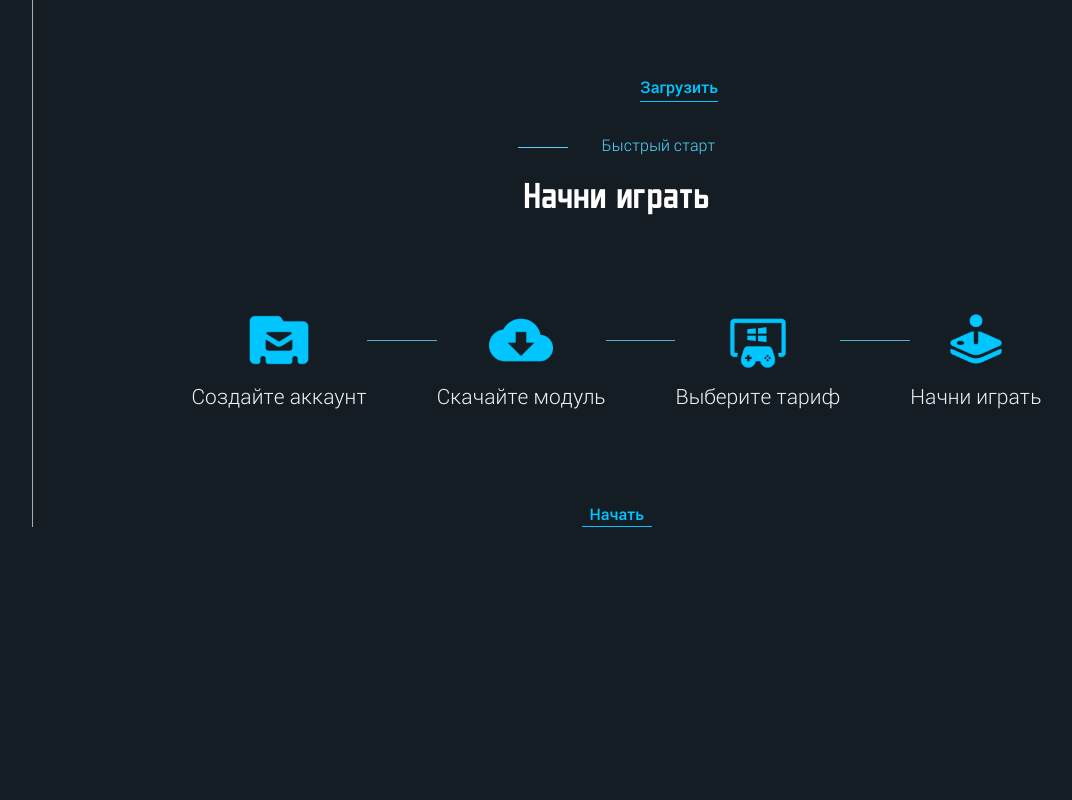
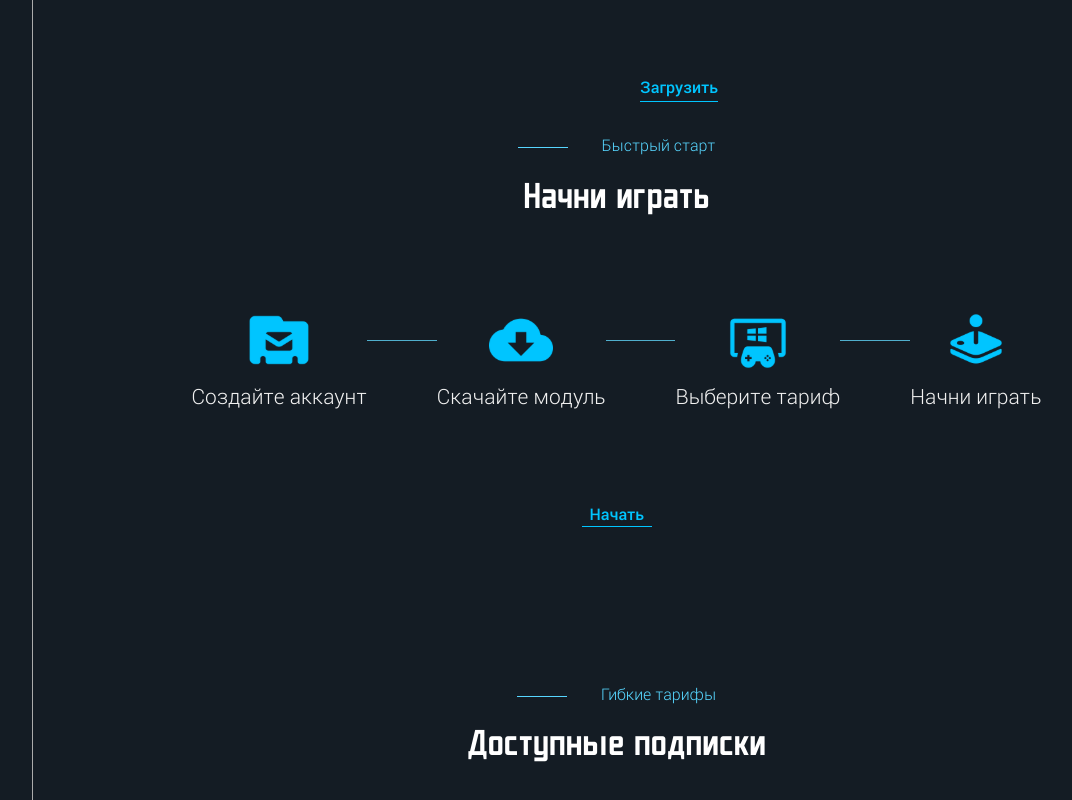
Before and after one commit to Mighty-Lion/Warplaycloud, a React (Vite) app: page / in a window 1280 px wide. Shown: the part 1356-2156 px from the top of the page, without its empty margins (24-1096 px from the left). Before the commit the page ends 2037 px from the top, so only its background shows below. Built offline with nearby package versions, Linux system fonts and the light colour scheme.

Commit message:
dev Rates

```diff
--- a/src/components/Content/index.tsx
+++ b/src/components/Content/index.tsx
@@ -1,12 +1,14 @@
 import { Cloud } from '@/components/Content/partials/Cloud';
 import { ContentContainer } from '@/components/Content/index.styles';
-import {Begin} from "@/components/Content/partials/Begin";
+import { Begin } from '@/components/Content/partials/Begin';
+import { Rates } from '@/components/Content/partials/Rates';
 
 export function Content() {
   return (
     <ContentContainer>
       <Cloud />
       <Begin />
+      <Rates />
     </ContentContainer>
   );
 }
--- a/src/components/Content/partials/Begin/index.tsx
+++ b/src/components/Content/partials/Begin/index.tsx
@@ -20,29 +20,7 @@ import CreateAcc from '@/assets/images/svg/createAcc.svg';
 import StartPlaying from '@/assets/images/svg/start-playing.svg';
 import DownloadTheModule from '@/assets/images/svg/download-the-module.svg';
 import Choose from '@/assets/images/svg/choose.svg';
-
-const beginVariants = {
-  visible: {
-    opacity: 1,
-    x: 0,
-    transition: {
-      duration: 1,
-      staggerChildren: 0.15,
-      delayChildren: 0.05,
-      staggerDirection: 1,
-    },
-  },
-  hidden: {
-    opacity: 0,
-    x: '100vw',
-    transition: {
-      duration: 1,
-      staggerChildren: 0.15,
-      delayChildren: 0.05,
-      staggerDirection: 1,
-    },
-  },
-};
+import { slidingVariants } from '@/components/Content/variants';
 
 const guideVariants = {
   visible: {
@@ -92,19 +70,19 @@ export function Begin() {
       <BeginContainer
         initial="hidden"
         animate={controlsBegin}
-        variants={beginVariants}
+        variants={slidingVariants}
       >
         <BeginThemeWrapper>
-          <BlockTheme variants={beginVariants}>Быстрый старт</BlockTheme>
+          <BlockTheme variants={slidingVariants}>Быстрый старт</BlockTheme>
         </BeginThemeWrapper>
         <BlockTitle
           marginBottom="93px"
           mobileMarginBottom="87px"
-          variants={beginVariants}
+          variants={slidingVariants}
         >
           Начни играть
         </BlockTitle>
-        <motion.div variants={beginVariants}>
+        <motion.div variants={slidingVariants}>
           <BeginGuide
             initial="hidden"
             animate={controlsGuide}
@@ -143,7 +121,7 @@ export function Begin() {
             </BeginElement>
           </BeginGuide>
         </motion.div>
-        <BeginLink to="/" variants={beginVariants}>
+        <BeginLink to="/" variants={slidingVariants}>
           Начать
         </BeginLink>
       </BeginContainer>
--- a/src/components/Content/partials/Cloud/index.tsx
+++ b/src/components/Content/partials/Cloud/index.tsx
@@ -1,39 +1,19 @@
-import { MotionProps, useAnimation, useInView } from 'framer-motion';
+import { useAnimation, useInView } from 'framer-motion';
 import { useEffect, useRef } from 'react';
 import {
   CloudContainer,
   CloudImg,
   CloudImgWrapper,
   CloudLink,
-  CloudRightWrapper, CloudThemeWrapper,
+  CloudRightWrapper,
+  CloudThemeWrapper,
 } from '@/components/Content/partials/Cloud/index.styles';
 import CloudImage from '@/assets/images/png/cloud.png';
 import { CloudDescription } from '@/components/Content/partials/Cloud/partials/CloudDescription';
 import { BlockTheme } from '@/components/BlockTheme';
 import { BlockTitle } from '@/components/BlockTitle';
+import { slidingVariants } from '@/components/Content/variants';
 
-const cloudVariants = {
-  visible: {
-    opacity: 1,
-    x: 0,
-    transition: {
-      duration: 1,
-      staggerChildren: 0.15,
-      delayChildren: 0.05,
-      staggerDirection: 1,
-    },
-  },
-  hidden: (custom: boolean) => ({
-    opacity: 0,
-    x: custom ? '-100vw' : '100vw',
-    transition: {
-      duration: 1,
-      staggerChildren: 0.15,
-      delayChildren: 0.05,
-      staggerDirection: 1,
-    },
-  }),
-};
 export function Cloud() {
   const ref = useRef(null);
   const isInView = useInView(ref, { once: true });
@@ -52,7 +32,7 @@ export function Cloud() {
         initial="hidden"
         animate={controls}
         custom
-        variants={cloudVariants}
+        variants={slidingVariants}
         desktop
       >
         <CloudImg src={CloudImage} />
@@ -60,31 +40,31 @@ export function Cloud() {
       <CloudRightWrapper
         initial="hidden"
         animate={controls}
-        variants={cloudVariants}
+        variants={slidingVariants}
       >
         <CloudThemeWrapper>
-          <BlockTheme variants={cloudVariants}>Облачный гейминг</BlockTheme>
+          <BlockTheme variants={slidingVariants}>Облачный гейминг</BlockTheme>
         </CloudThemeWrapper>
         <BlockTitle
           marginBottom="60px"
           mobileMarginBottom="61px"
-          variants={cloudVariants}
+          variants={slidingVariants}
         >
           Как это работает
         </BlockTitle>
-        <CloudDescription variants={cloudVariants}>
+        <CloudDescription variants={slidingVariants}>
           Наши сервера запускают игру, и передают вам картинку, которой вы
           можете управлять в реальном времени!
         </CloudDescription>
-        <CloudImgWrapper variants={cloudVariants} layoutId="mobile" mobile>
+        <CloudImgWrapper variants={slidingVariants} layoutId="mobile" mobile>
           <CloudImg src={CloudImage} />
         </CloudImgWrapper>
-        <CloudDescription variants={cloudVariants}>
+        <CloudDescription variants={slidingVariants}>
           Приложение запустится на ПК с процессором от 1.5 GHz , от 1 Gb RAM и
           доступом в интернет от 15 мбит/с на всех операционых системах Windows
           7, 8, 10 MacOS и Linux .
         </CloudDescription>
-        <CloudLink to="/" variants={cloudVariants}>
+        <CloudLink to="/" variants={slidingVariants}>
           Загрузить
         </CloudLink>
       </CloudRightWrapper>
--- a/src/components/Content/partials/Rates/index.styles.ts
+++ b/src/components/Content/partials/Rates/index.styles.ts
@@ -0,0 +1,12 @@
+import styled from '@emotion/styled';
+
+export const RatesContainer = styled.div`
+  display: flex;
+  flex-direction: column;
+  align-items: center;
+  justify-content: center;
+`;
+export const RatesThemeWrapper = styled.div`
+  margin-left: 50px;
+  margin-bottom: 13px;
+`;
--- a/src/components/Content/partials/Rates/index.tsx
+++ b/src/components/Content/partials/Rates/index.tsx
@@ -0,0 +1,24 @@
+import {
+  RatesContainer,
+  RatesThemeWrapper,
+} from '@/components/Content/partials/Rates/index.styles';
+import { BlockTheme } from '@/components/BlockTheme';
+import { slidingVariants } from '@/components/Content/variants';
+import { BlockTitle } from '@/components/BlockTitle';
+
+export function Rates() {
+  return (
+    <RatesContainer>
+      <RatesThemeWrapper>
+        <BlockTheme variants={slidingVariants}>Гибкие тарифы</BlockTheme>
+      </RatesThemeWrapper>
+      <BlockTitle
+        marginBottom="80px"
+        mobileMarginBottom="58px"
+        variants={slidingVariants}
+      >
+        Доступные подписки
+      </BlockTitle>
+    </RatesContainer>
+  );
+}
--- /dev/null
+++ b/src/components/Content/variants.ts
@@ -0,0 +1,22 @@
+export const slidingVariants = {
+  visible: {
+    opacity: 1,
+    x: 0,
+    transition: {
+      duration: 1,
+      staggerChildren: 0.15,
+      delayChildren: 0.05,
+      staggerDirection: 1,
+    },
+  },
+  hidden: (custom: boolean) => ({
+    opacity: 0,
+    x: custom ? '-100vw' : '100vw',
+    transition: {
+      duration: 1,
+      staggerChildren: 0.15,
+      delayChildren: 0.05,
+      staggerDirection: 1,
+    },
+  }),
+};
```
